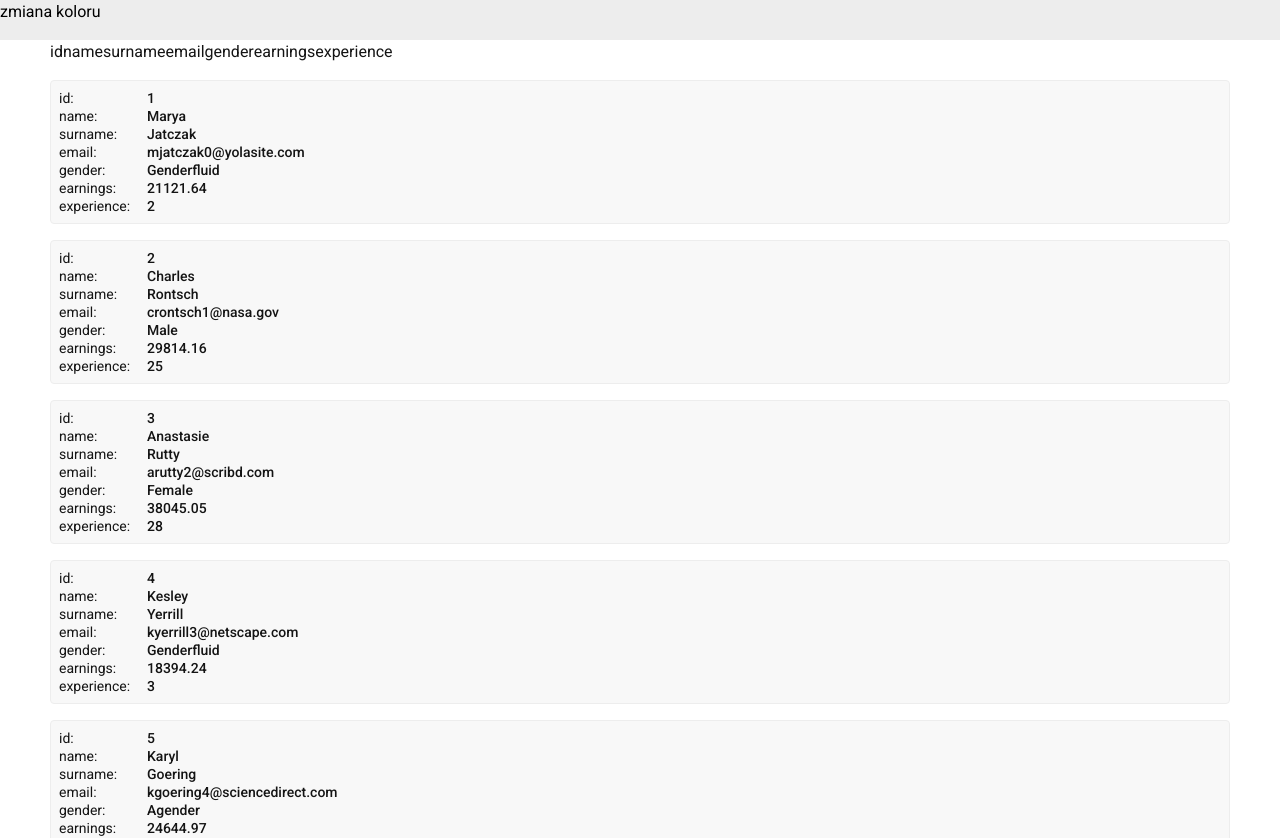
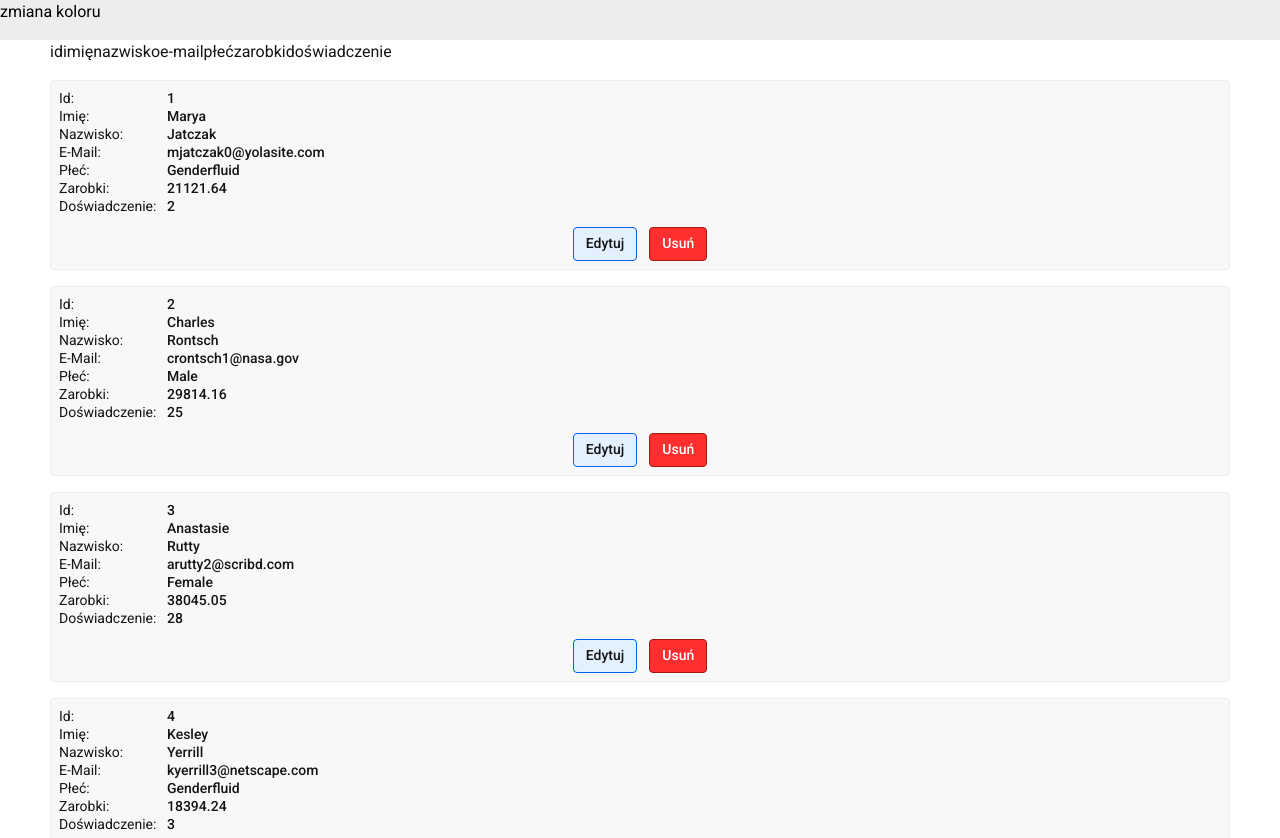
Before and after one commit to paloboo/SwiftRecruitmentTask, a Vue app: page / in a window 1280 px wide. Shown: the top 838 px of the page. Built offline with nearby package versions, Linux system fonts and the light colour scheme; data requests are answered from the project's data file.

Commit message:
moved translations to separate json file, added btn component, reworked components structure

```diff
--- a/src/App.vue
+++ b/src/App.vue
@@ -1,6 +1,6 @@
 <template>
     <Layout>
-        <Table :employees="allEmployees" v-if="allEmployees.length>0"/>
+        <Table />
     </Layout>
 </template>
 
@@ -15,52 +15,9 @@ export default {
     },
     data() {
         return {
-            allEmployees: [],
         }
     },
     methods: {
-        remove() {
-
-        },
-        update() {
-            fetch('http://localhost:3000/employees/1', {
-                method: 'PUT',
-                headers: {
-                    'Content-Type': 'application/json',
-                },
-                body: JSON.stringify({
-                    "id": "0",
-                    "first_name": "Marya",
-                    "last_name": "Jatczak",
-                    "email": "mjatczak0@yolasite.com",
-                    "gender": "Genderfluid",
-                    "earnings": 21121.64,
-                    "experience": 2,
-                }),
-            })
-                .then(response => response.json())
-                .then(data => {
-                    console.log('Zaktualizowano pracownika:', data);
-                })
-                .catch(error => {
-                    console.error('Wystąpił błąd:', error);
-                });
-        }
-    },
-    created() {
-        fetch('http://localhost:3000/employees')
-            .then(response => {
-                if (!response.ok) {
-                    throw new Error(`Network response was not ok: ${response.status}`);
-                }
-                return response.json();
-            })
-            .then(data => {
-                this.allEmployees = data;
-            })
-            .catch(error => {
-                console.error('Wystąpił błąd:', error);
-            });
     },
 }
 </script>
--- /dev/null
+++ b/src/assets/translations/translations.json
@@ -0,0 +1,24 @@
+{
+  "en": {
+    "earnings": "earnings",
+    "edit": "edit",
+    "email": "email",
+    "experience": "experience",
+    "first_name": "name",
+    "gender": "gender",
+    "id": "id",
+    "last_name": "surname",
+    "remove": "remove"
+  },
+  "pl": {
+    "earnings": "zarobki",
+    "edit": "edytuj",
+    "email": "e-mail",
+    "experience": "doświadczenie",
+    "first_name": "imię",
+    "gender": "płeć",
+    "id": "id",
+    "last_name": "nazwisko",
+    "remove": "usuń"
+  }
+}
--- /dev/null
+++ b/src/components/InputElems/Btn.vue
@@ -0,0 +1,74 @@
+<template>
+    <button class="button" :class="[type]">
+        <span>
+            <slot>
+
+            </slot>
+        </span>
+    </button>
+</template>
+
+<script>
+export default {
+    name: "Btn",
+    props: {
+        type: String,
+        default: 'edit'
+    }
+}
+</script>
+
+<style lang="scss" scoped>
+    .button {
+        border: 1px solid transparent;
+        border-radius: 4px;
+        cursor: pointer;
+        outline: 1px solid transparent;
+        padding: 4px 12px;
+        transition: background-color .3s ease-in-out;
+
+
+        &:hover {
+            @media screen and (min-width: 1280px) {
+                background-color: v-bind('displayColorGetter("blue500")');
+            }
+        }
+
+        span {
+            font-size: 14px;
+            font-weight: 500;
+            line-height: 18px;
+            text-transform: capitalize;
+        }
+
+        &.edit {
+            background-color: v-bind('displayColorGetter("blue200")');
+            border: 1px solid v-bind('displayColorGetter("blue800")');
+
+            span {
+                color: v-bind('displayColorGetter("neutral900")');
+            }
+
+            &:hover {
+                @media screen and (min-width: 1280px) {
+                    background-color: v-bind('displayColorGetter("blue500")');
+                }
+            }
+        }
+
+        &.remove {
+            background-color: v-bind('displayColorGetter("red500")');
+            border: 1px solid v-bind('displayColorGetter("red700")');
+
+            &:hover {
+                @media screen and (min-width: 1280px) {
+                    background-color: v-bind('displayColorGetter("red700")');
+                }
+            }
+
+            span {
+                color: v-bind('displayColorGetter("neutral0")');
+            }
+        }
+    }
+</style>
--- a/src/components/InputElems/Pagination.vue
+++ b/src/components/InputElems/Pagination.vue
@@ -149,10 +149,6 @@ export default {
                     background-color:v-bind('displayColorGetter("gray400")');
                     border: 1px solid v-bind('displayColorGetter("gray400")');
                     pointer-events: none;
-
-                    span {
-                        color: red;
-                    }
                 }
             }
         }
--- a/src/components/Table/Table.vue
+++ b/src/components/Table/Table.vue
@@ -1,18 +1,21 @@
 <template>
     <div class="table">
+        <template v-if="allEmployees.length>0">
             <TableHeading
-            :headingData="Object.keys(employees[0])"
+                :headingData="Object.keys(allEmployees[0])"
                 :currentLanguage="currentLanguageCp"
-            :translations="translations"
             />
             <TableRow
-            :key="row.id"
                 :currentLanguage="currentLanguageCp"
                 :tableRowData="row"
-            :translations="translations"
-            v-for="row in employees.slice(paginationRange.from, paginationRange.to)"
+                v-for="row in allEmployees.slice(paginationRange.from, paginationRange.to)"
+                :key="row.id"
+
+                @edit="handleEditButtonClicked"
+                @remove="handleRemoveButtonClicked"
             />
-        <Pagination :totalAmount="employees.length" @rangeChanged="handlePaginationRangeChange"/>
+            <Pagination :totalAmount="allEmployees.length" @rangeChanged="handlePaginationRangeChange"/>
+        </template>
     </div>
 </template>
 
@@ -28,58 +31,76 @@ export default {
         TableHeading,
         TableRow,
     },
-    props: {
-        employees: {
-            type: Array,
-            default() {
-                return []
-            }
-        }
-    },
     data() {
         return {
+            allEmployees: [],
             paginationRange: {
                 from: 0,
                 to: 10,
             },
-            translations: {
-                en: {
-                    earnings: 'earnings',
-                    email: 'email',
-                    experience: 'experience',
-                    first_name: 'name',
-                    gender: 'gender',
-                    id: 'id',
-                    last_name: 'surname',
-                },
-                pl: {
-                    earnings: 'zarobki',
-                    email: 'e-mail',
-                    experience: 'doświadczenie',
-                    first_name: 'imię',
-                    gender: 'płeć',
-                    id: 'id',
-                    last_name: 'nazwisko',
-                }
-            }
         }
     },
     methods: {
+        handleEditButtonClicked(selectedRow) {
+            console.log('remove')
+            console.log(selectedRow)
+        },
         handlePaginationRangeChange(range) {
             this.paginationRange = {...range}
+        },
+        handleRemoveButtonClicked(selectedRow) {
+            console.log('edit')
+            console.log(selectedRow)
         }
+        //     fetch('http://localhost:3000/employees/1', {
+        //         method: 'PUT',
+        //         headers: {
+        //             'Content-Type': 'application/json',
+        //         },
+        //         body: JSON.stringify({
+        //             "id": "0",
+        //             "first_name": "Marya",
+        //             "last_name": "Jatczak",
+        //             "email": "mjatczak0@yolasite.com",
+        //             "gender": "Genderfluid",
+        //             "earnings": 21121.64,
+        //             "experience": 2,
+        //         }),
+        //     })
+        //         .then(response => response.json())
+        //         .then(data => {
+        //             console.log('Zaktualizowano pracownika:', data);
+        //         })
+        //         .catch(error => {
+        //             console.error('Wystąpił błąd:', error);
+        //         });
+        // }
     },
     computed: {
         currentLanguageCp() {
             return this.language
         }
+    },
+    created() {
+        fetch('http://localhost:3000/employees')
+            .then(response => {
+                if (!response.ok) {
+                    throw new Error(`Network response was not ok: ${response.status}`);
                 }
+                return response.json();
+            })
+            .then(data => {
+                this.allEmployees = data;
+            })
+            .catch(error => {
+                console.error('Wystąpił błąd:', error);
+            });
+    },
 }
 </script>
 
 <style lang="scss" scoped>
     .table {
-        overflow-x: scroll;
         width: 100%;
     }
 </style>
--- a/src/components/Table/TableHeading.vue
+++ b/src/components/Table/TableHeading.vue
@@ -1,7 +1,7 @@
 <template>
     <div class="table_heading">
         <div class="heading_single row_dimensions" v-for="singleTitle in headingData">
-            <p>{{translations[currentLanguage][singleTitle]}}</p>
+            <p>{{$translations[currentLanguage][singleTitle]}}</p>
         </div>
     </div>
 </template>
@@ -20,14 +20,6 @@ export default {
             type: String,
             default: ''
         },
-        translations: {
-            type: Object,
-            default() {
-                return {
-
-                }
-            }
-        }
     },
     data() {
         return {
--- a/src/components/Table/TableRow.vue
+++ b/src/components/Table/TableRow.vue
@@ -1,32 +1,34 @@
 <template>
     <div class="table_row">
         <div class="row_single_cell" v-for="description in Object.keys(tableRowData)">
-            <span class="cell_description">{{translations[currentLanguage][description]}}:</span>
+            <span class="cell_description">{{$translations[currentLanguage][description]}}:</span>
             <a v-if="description==='email'" class="cell_value" :href="'mailto:'+tableRowData[description]">
                 {{tableRowData[description]}}
             </a>
             <span v-else class="cell_value">{{tableRowData[description]}}</span>
         </div>
+        <div class="row_single_cell buttons">
+            <Btn type="edit" @click="$emit('edit', tableRowData)">
+                {{$translations[currentLanguage]['edit']}}
+            </Btn>
+            <Btn type="remove" @click="$emit('remove', tableRowData)">
+                {{$translations[currentLanguage]['remove']}}
+            </Btn>
+        </div>
     </div>
 </template>
 
 <script>
+import Btn from "../InputElems/Btn.vue";
 export default {
     name: "TableRow",
+    components: {Btn},
     props: {
         currentLanguage: {
             type: String,
             default: ''
         },
         tableRowData: {
-            type: Object,
-            default() {
-                return {
-
-                }
-            }
-        },
-        translations: {
             type: Object,
             default() {
                 return {
@@ -51,6 +53,12 @@ export default {
             display: flex;
             flex-wrap: nowrap;
 
+            &.buttons {
+                gap: 12px;
+                justify-content: center;
+                margin-top: 12px;
+            }
+
             span,
             a {
                 font-size: 14px;
@@ -60,11 +68,12 @@ export default {
                 &.cell_description {
                     font-weight: 400;
                     margin-right: 8px;
-                    min-width: 80px;
+                    min-width: 100px;
+                    text-transform: capitalize;
                 }
                 &.cell_value {
                     font-weight: 500;
-                    max-width: calc(100% - 80px);
+                    max-width: calc(100% - 100px);
                     text-overflow: ellipsis;
                     white-space: nowrap;
                 }
--- a/src/main.js
+++ b/src/main.js
@@ -3,9 +3,11 @@ import { createApp } from 'vue'
 import { createPinia } from 'pinia'
 import Globals from './helpers/globals.js';
 import App from './App.vue'
+import translations from './assets/translations/translations.json';
 
 const pinia = createPinia()
 const app = createApp(App).mixin(Globals);
+app.config.globalProperties.$translations = translations
 
 app.use(pinia)
 app.mount('#app')
--- a/src/store/mainStore.js
+++ b/src/store/mainStore.js
@@ -10,6 +10,10 @@ export default defineStore('mainStore', {
             blue200: {
                 light: '#E5F0FF',
                 dark: '#193153',
+            },
+            blue500: {
+                light: '#EFF0FF',
+                dark: '#253153'
             },
             blue800: {
                 light: '#0060EF',
@@ -93,7 +97,7 @@ export default defineStore('mainStore', {
             }
         },
         displayMode: 'light',
-        language: 'en',
+        language: 'pl',
     }),
     getters: {
         displayColorGetter: (state) => {
```
Lines whose indentation alone changed are shown as unchanged.
